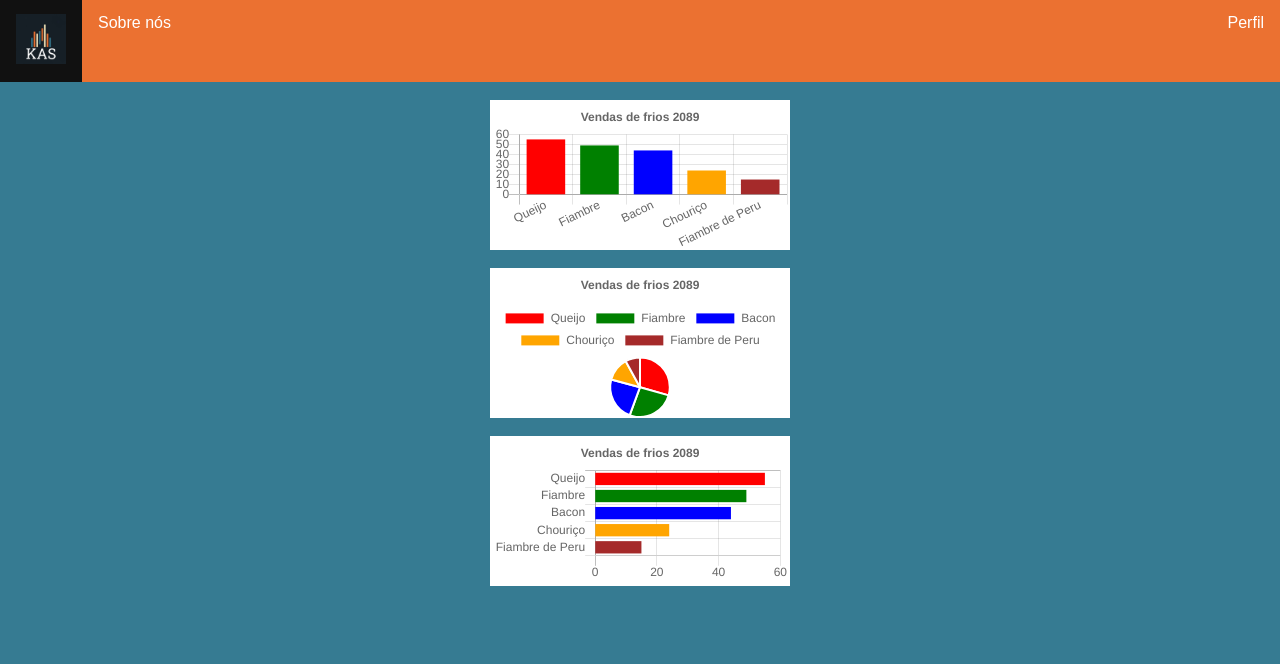
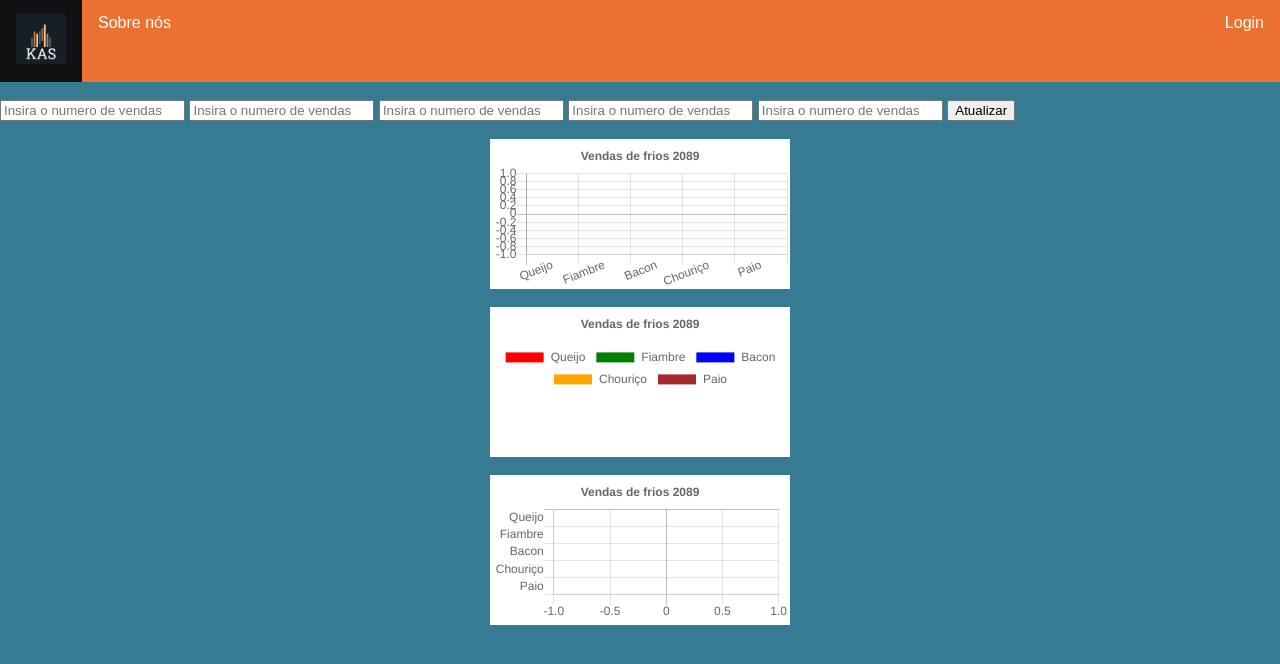
Before and after one commit to andre-mendes-99/Kas-Shop-AndreMendes-SteveVilas-KaioSchoeneman, a plain HTML site: page KAS_Site/html/grafica.html in a window 1280 px wide. Drawn offline with nearby package versions, Linux system fonts and the light colour scheme.

Commit message:
add vendas

```diff
--- a/KAS_Site/css/style.css
+++ b/KAS_Site/css/style.css
@@ -158,6 +158,12 @@ input[type="checkbox"] :checked {
   height: fit-content;
 }
 
-.menucontainer{
+.menucontainer {
   margin-top: 17px;
 }
+
+#map {
+  margin: 10%;
+  height: 300px;
+  width: 500px;
+}
--- a/KAS_Site/html/grafica.html
+++ b/KAS_Site/html/grafica.html
@@ -14,14 +14,14 @@
 <body>
 	<section>
 		<ul>
-			<li id="paginaInicial"><a href="index.html"><img src="KAS_logo_1.png" alt="logo" width="50px" height="50%"></a></li>
-			<li id="statsdeStats"><a href="estatistica.html">Estatítiscas de Mapas</a></li>
-			<li id="statsDeStocks"><a href="stocks.html">Estatítiscas de Stocks</a></li>
-			<li id="statsdeGraphs"><a href="grafica.html">Estatítiscas de Grafícos</a></li>
+			<li id="paginaInicial"><a href="index.html"><img src="KAS_logo_1.png" alt="logo" width="50px"
+						height="50%"></a></li>
+			<li id="statsdeStats"><a href="estatistica.html">Mapas</a></li>
+			<li id="statsDeStocks"><a href="stocks.html">Stocks</a></li>
+			<li id="statsdeGraphs"><a href="grafica.html">Gráficos</a></li>
 			<li class="dropdown">
-				<a href="perfil.html" class="dropbtn">Perfil</a>
-				<div class="dropdown-content" >
-				  <a id="login" href="login.html">Login</a>
+				<a id="login" href="perfil.html" class="dropbtn">Perfil</a>
+				<div class="dropdown-content">
 					<a id="exit">Logout</a>
 				</div>
 			</li>
@@ -29,6 +29,16 @@
 		</ul>
 	</section>
 
+	<br>
+
+	<input type="number" id="queijo" placeholder="Insira o numero de vendas de queijo">
+	<input type="number" id="fiambre" placeholder="Insira o numero de vendas de queijo">
+	<input type="number" id="bacon" placeholder="Insira o numero de vendas de queijo">
+	<input type="number" id="chourico" placeholder="Insira o numero de vendas de queijo">
+	<input type="number" id="paio" placeholder="Insira o numero de vendas de queijo">
+
+	<button id="btnatualizarVendas">Atualizar</button>
+	<br>
 	<br>
 	<center>
 		<div class="graficos">
@@ -48,8 +58,15 @@
 <script src="/javascript/scripts_allpages.js"></script>
 <script src="/javascript/cookies.js"></script>
 <script>
-	const xValues = ["Queijo", "Fiambre", "Bacon", "Chouriço", "Fiambre de Peru"];
-	const yValues = [55, 49, 44, 24, 15, 0];
+	$('#btnatualizarVendas').click(function () {
+		var queijo = $('#queijo').val();
+		var fiambre = $('#fiambre').val();
+		var bacon = $('#bacon').val();
+		var chourico = $('#chourico').val();
+		var paio = $('#paio').val();
+
+		const xValues = ["Queijo", "Fiambre", "Bacon", "Chouriço", "Paio"];
+		const yValues = [queijo, fiambre, bacon, chourico, paio, 0];
 		const barColors = ["red", "green", "blue", "orange", "brown"];
 
 		new Chart("myChart", {
@@ -105,6 +122,66 @@
 				}
 			}
 		});
+	});
+
+	const xValues = ["Queijo", "Fiambre", "Bacon", "Chouriço", "Paio"];
+		const yValues = [0, 0, 0, 0, 0, 0];
+		const barColors = ["red", "green", "blue", "orange", "brown"];
+
+		new Chart("myChart", {
+			type: "bar",
+			data: {
+				labels: xValues,
+				datasets: [{
+					backgroundColor: barColors,
+					data: yValues
+				}]
+			},
+			options: {
+				legend: { display: false },
+				title: {
+					display: true,
+					text: "Vendas de frios 2089"
+				}
+			}
+		});
+
+		new Chart("myChart2", {
+			type: "pie",
+			data: {
+				labels: xValues,
+				datasets: [{
+					backgroundColor: barColors,
+					data: yValues
+				}]
+			},
+			options: {
+				title: {
+					display: true,
+					text: "Vendas de frios 2089"
+				}
+			}
+		});
+
+
+		new Chart("myChart3", {
+			type: "horizontalBar",
+			data: {
+				labels: xValues,
+				datasets: [{
+					backgroundColor: barColors,
+					data: yValues
+				}]
+			},
+			options: {
+				legend: { display: false },
+				title: {
+					display: true,
+					text: "Vendas de frios 2089"
+				}
+			}
+		});
+
 </script>
 
 </html>
--- a/KAS_Site/javascript/scripts_allpages.js
+++ b/KAS_Site/javascript/scripts_allpages.js
@@ -9,13 +9,15 @@ $(document).ready(function () {
 
     if(checkCookieLogin())
     {
-        loginOpc.css("display", "none");
+        loginOpc.text("Perfil");
         sobrenos.css("display", "none");
         paginaInicial.css("display", "none");
 
     }
     else
     {
+        loginOpc.text("Login");~
+        loginOpc.attr("href", "login.html")
         statsdeStats.css("display", "none");
         statsdeGraphs.css("display", "none");
         statsDeStocks.css("display", "none");
```
Also changed, not shown: KAS_Site/html/about.html (+4 -5 lines), KAS_Site/html/estatistica.html (+41 -7 lines), KAS_Site/html/index.html (+4 -5 lines), KAS_Site/html/perfil.html (+6 -7 lines), KAS_Site/html/stocks.html (+6 -7 lines). Lines whose indentation alone changed are shown as unchanged.
